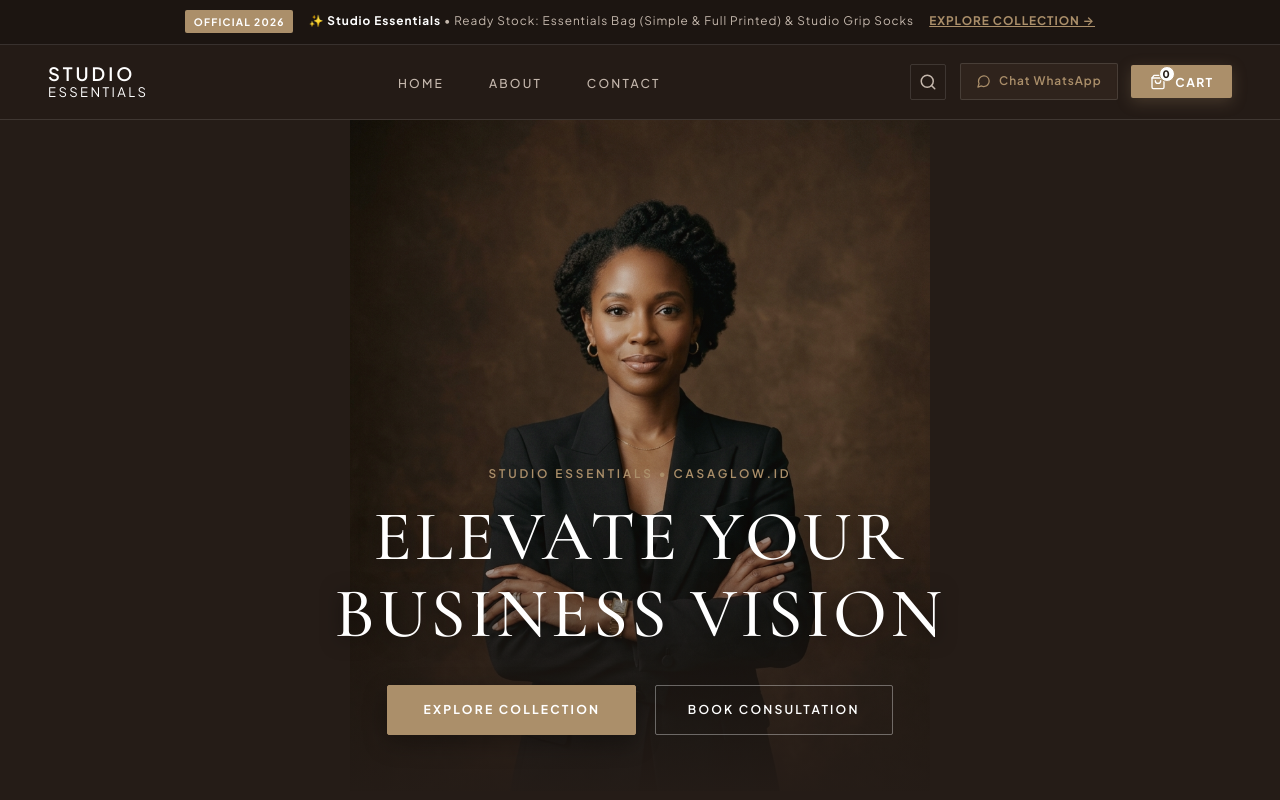
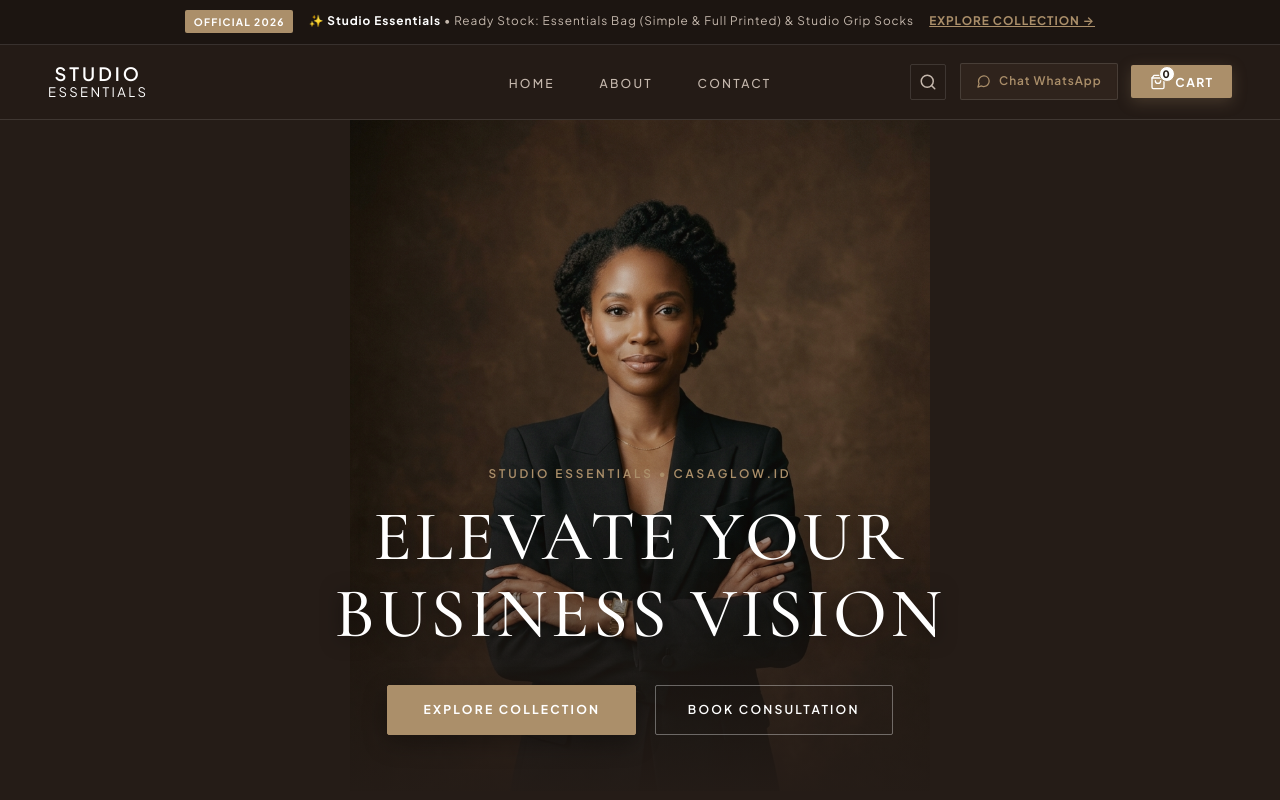
Before and after one commit to suryoi90/studio-essentials, a website: page index.html in a window 1280 px wide. Shown: the top 800 px of the page. Drawn offline with nearby package versions, Linux system fonts and the light colour scheme.

Commit message:
fix: center brand logo typography and center navigation menu perfectly in header

```diff
--- a/style.css
+++ b/style.css
@@ -199,17 +199,19 @@ ul {
   margin: 0 auto;
   padding: 0 1.75rem;
   height: 74px;
+  position: relative;
   display: flex;
   align-items: center;
   justify-content: space-between;
 }
 
-/* BRAND LOGO: PLUS JAKARTA SANS (Matching User Reference Image) */
+/* BRAND LOGO: PLUS JAKARTA SANS (Centered Stacked Minimalist Typography) */
 .brand-logo {
   display: inline-flex;
   flex-direction: column;
-  align-items: flex-start;
+  align-items: center;
   justify-content: center;
+  text-align: center;
   text-decoration: none;
   background: transparent;
   padding: 0.35rem 0;
@@ -228,6 +230,7 @@ ul {
   color: #ffffff;
   text-transform: uppercase;
   line-height: 1.1;
+  text-align: center;
 }
 
 .brand-logo .logo-essentials {
@@ -239,17 +242,26 @@ ul {
   text-transform: uppercase;
   line-height: 1.1;
   margin-top: 1px;
-}
-
-/* Desktop Navigation Menu (Matching Screenshot: HOME SERVICES ABOUT CASE STUDIES CONTACT) */
+  text-align: center;
+}
+
+/* Desktop Navigation Menu: Perfectly Centered on Viewport/Header */
 .desktop-navigation {
-  margin: 0 auto;
+  position: absolute;
+  left: 50%;
+  transform: translateX(-50%);
+  display: flex;
+  align-items: center;
+  justify-content: center;
+  text-align: center;
 }
 
 .desktop-navigation .nav-menu {
   display: flex;
   align-items: center;
+  justify-content: center;
   gap: 2.8rem;
+  text-align: center;
 }
 
 .nav-item {
@@ -409,6 +421,8 @@ ul {
 .mobile-menu-list {
   display: flex;
   flex-direction: column;
+  align-items: center;
+  text-align: center;
   gap: 1.6rem;
   margin-top: 2rem;
 }
```
Also changed, not shown: index.html (+1 -1 lines).
